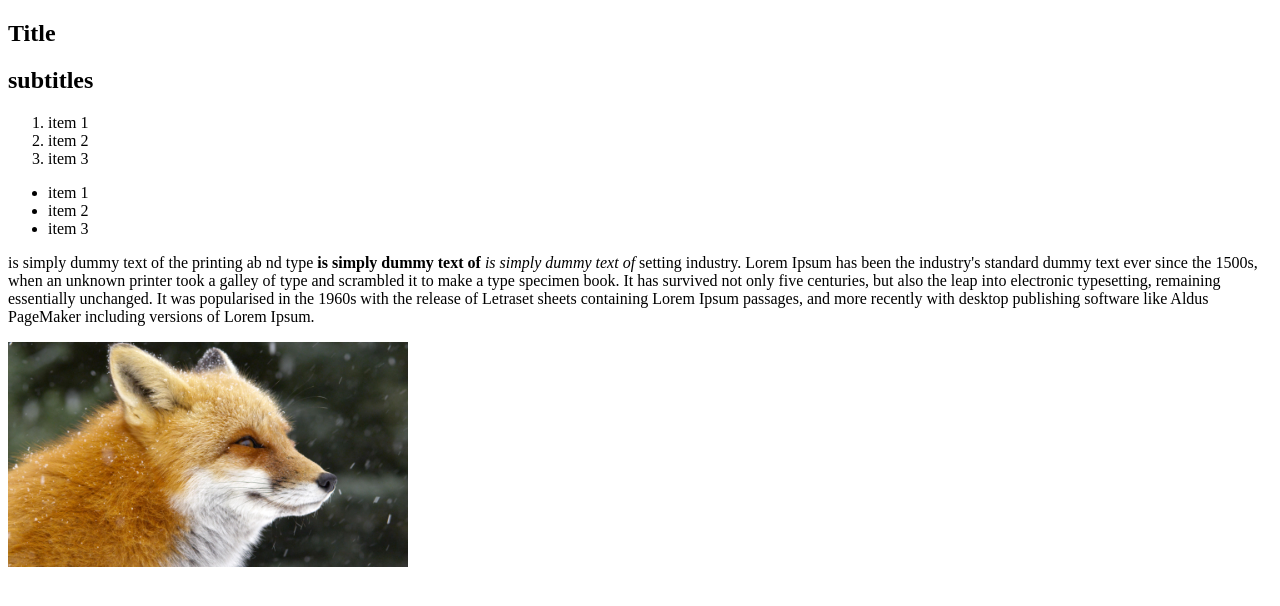
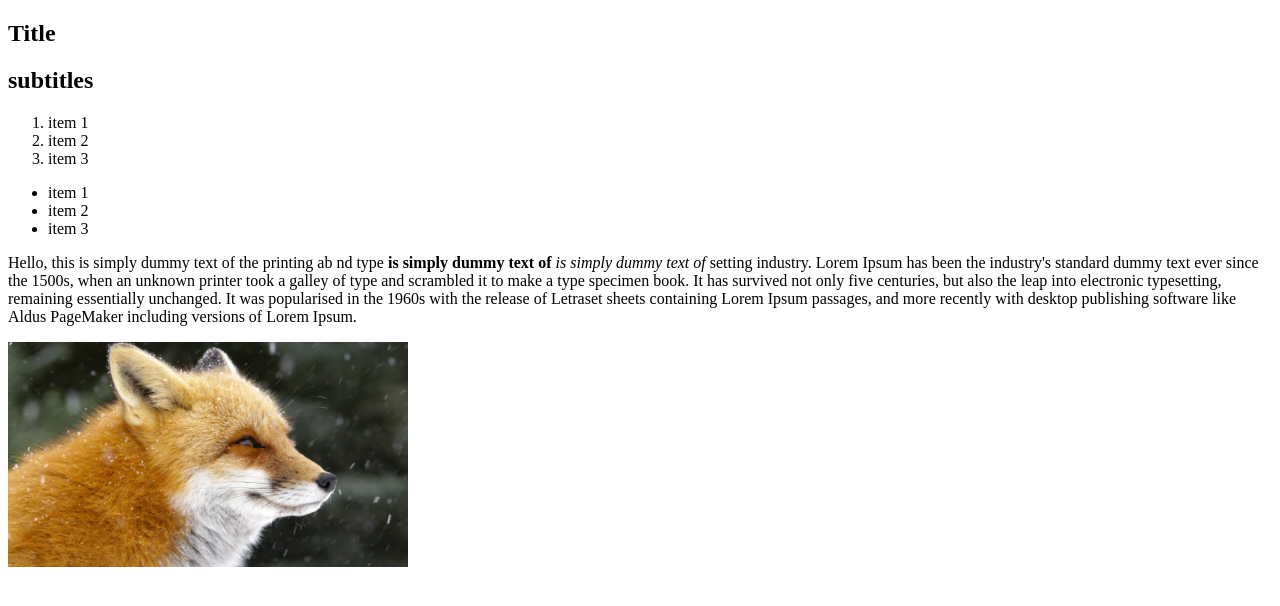
Before and after one commit to obs9/repository-1, a plain HTML site: page Class/index.html in a window 1280 px wide. Drawn offline with Linux system fonts and the light colour scheme.

Commit message:
Hw commit

```diff
--- a/Class/index.html
+++ b/Class/index.html
@@ -19,7 +19,7 @@
         <li>item 2</li>
         <li>item 3</li>
       </ul>
-      <p> is simply dummy text of the printing ab  nd type
+      <p> Hello, this is simply dummy text of the printing ab  nd type
         <strong>is simply dummy text of</strong>
         <em>is simply dummy text of</em>
         setting industry. Lorem Ipsum has been the industry's
```
